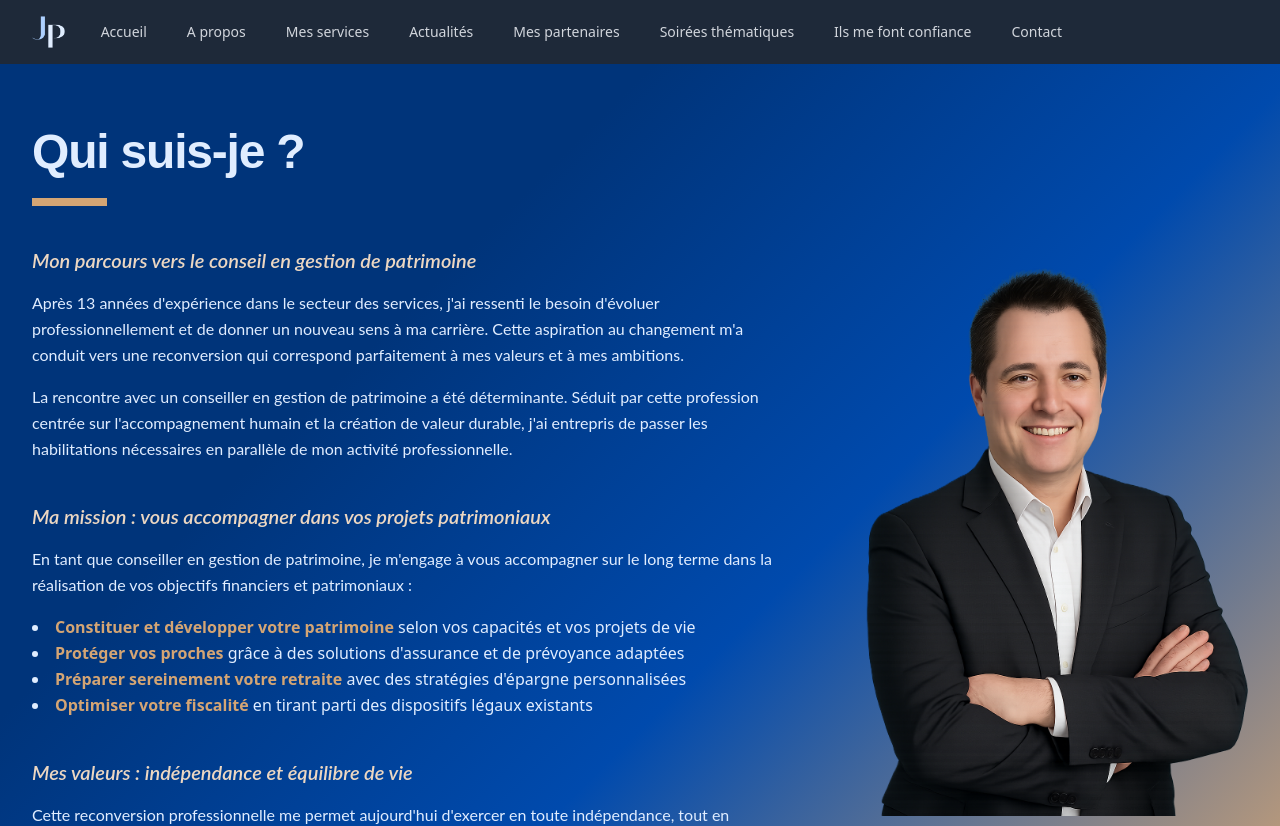
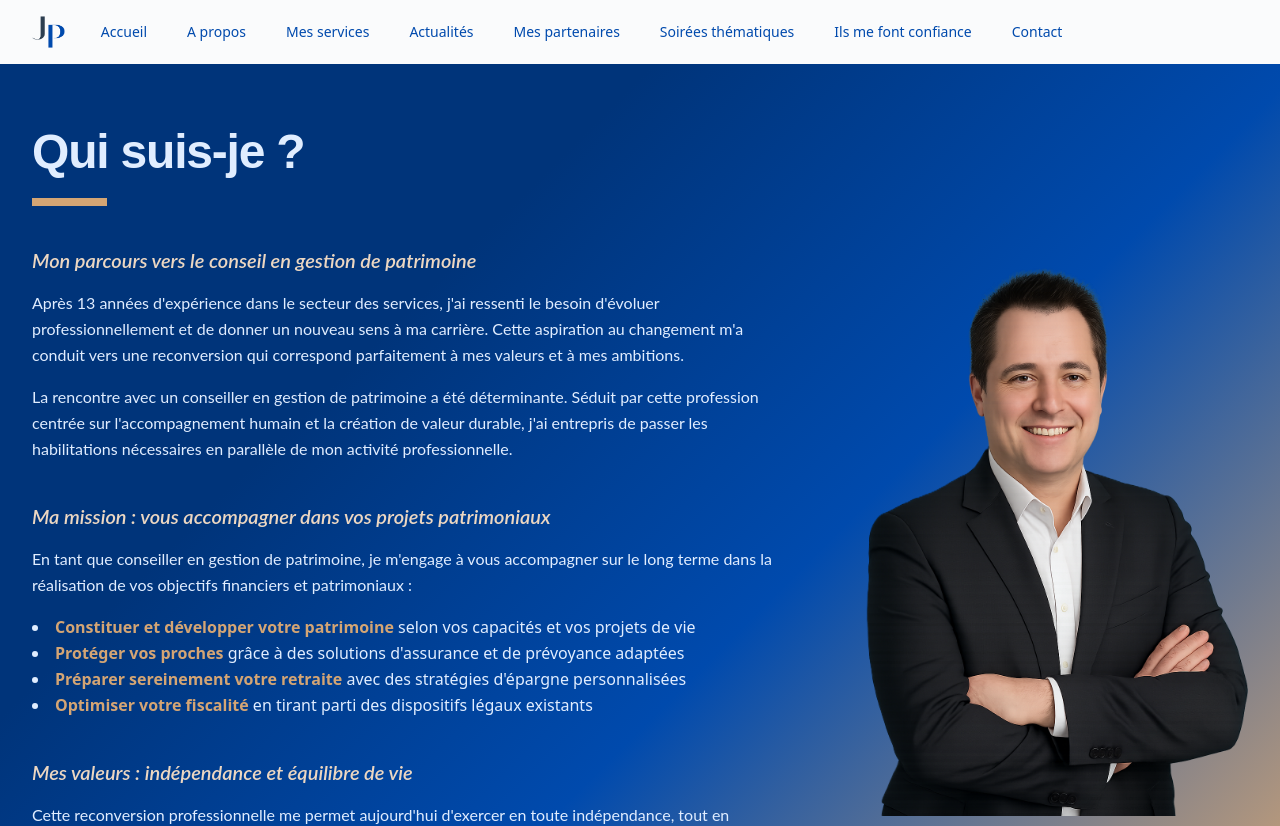
Before and after one commit to GhislaineAybram/cgp, an Angular app: page / in a window 1280 px wide. Shown: the top 826 px of the page. Built offline with nearby package versions, Linux system fonts and the light colour scheme; no server answers; the database is empty.

Commit message:
light header

```diff
--- a/src/app/core/footer/footer.component.html
+++ b/src/app/core/footer/footer.component.html
@@ -1,24 +1,24 @@
 <div
-  class="footer w-full z-10 font-body text-gray-300 bg-gray-800 text-sm font-medium p-4 flex flex-col items-center"
+  class="footer w-full z-10 font-body color-grey-very-light bg-grey-dark text-sm font-medium p-4 flex flex-col items-center"
 >
   <div
     class="cursor-pointer flex flex-col md:flex-row items-center justify-center max-w-7xl mx-auto md:space-y-0 md:space-x-4"
   >
     <p
       routerLink="/legal"
-      class="px-3 py-2 rounded-md hover:bg-gray-700 hover:text-white"
+      class="px-3 py-2 rounded-md hover-bg-black"
     >
       {{ legal }}
     </p>
     <p
       routerLink="/privacy"
-      class="px-3 py-2 rounded-md hover:bg-gray-700 hover:text-white"
+      class="px-3 py-2 rounded-md hover-bg-black"
     >
       {{ privacy }}
     </p>
     <p
       routerLink="/contact"
-      class="px-3 py-2 rounded-md hover:bg-gray-700 hover:text-white"
+      class="px-3 py-2 rounded-md hover-bg-black"
     >
       {{ contact }}
     </p>
@@ -28,7 +28,7 @@
       target="_blank"
       aria-label="Aller vers ma page Facebook"
       rel="noopener noreferrer"
-      class="[&>svg]:h-4 [&>svg]:w-4 px-3 py-2 rounded-md hover:bg-gray-700 hover:text-white"
+      class="[&>svg]:h-4 [&>svg]:w-4 px-3 py-2 rounded-md hover-bg-black"
     >
       <svg
         xmlns="http://www.w3.org/2000/svg"
--- a/src/app/core/header/header.component.html
+++ b/src/app/core/header/header.component.html
@@ -1,9 +1,9 @@
- <nav class="bg-gray-800">
+ <nav class="color-blue">
   <div class="mx-auto max-w-7xl px-2 sm:px-6 lg:px-8">
     <div class="relative flex h-16 items-center justify-between">
       <div class="absolute inset-y-0 left-0 flex items-center sm:hidden">
         <!-- Mobile menu button-->
-        <button type="button" (click)="isMenuOpen = !isMenuOpen" class="relative inline-flex items-center justify-center rounded-md p-2 text-gray-400 hover:bg-gray-700 hover:text-white focus:ring-2 focus:ring-white focus:outline-hidden focus:ring-inset" aria-controls="mobile-menu" aria-expanded="false">
+        <button type="button" (click)="isMenuOpen = !isMenuOpen" class="relative inline-flex items-center justify-center rounded-md p-2 color-blue hover-bg-blue-very-light focus:ring-2 focus:ring-white focus:outline-hidden focus:ring-inset" aria-controls="mobile-menu" aria-expanded="false">
           <span class="absolute -inset-0.5"></span>
           <span class="sr-only">Open main menu</span>
           <!-- Icon when menu is closed. -->
@@ -22,16 +22,16 @@
         </div>
         <div class="hidden sm:ml-6 sm:block">
           <div class="flex space-x-4">
-            <!-- Current: "bg-gray-900 text-white", Default: "text-gray-300 hover:bg-gray-700 hover:text-white" -->
+            <!-- Current: "bg-gray-900 text-white", Default: "text-gray-300 hover-bg-blue-very-light" -->
             <!-- <a href="#" class="rounded-md bg-gray-900 px-3 py-2 text-sm font-medium text-white" aria-current="page">{{ homepage }}</a> -->
-            <a routerLink="" class="rounded-md px-3 py-2 text-sm font-medium text-gray-300 hover:bg-gray-700 hover:text-white">{{ homepage }}</a>
-            <a [routerLink]="['/']" fragment="about" class="rounded-md px-3 py-2 text-sm font-medium text-gray-300 hover:bg-gray-700 hover:text-white">{{ about }}</a>
-            <a [routerLink]="['/']" fragment="pillars" class="rounded-md px-3 py-2 text-sm font-medium text-gray-300 hover:bg-gray-700 hover:text-white">{{ pillars }}</a>
-            <a [routerLink]="['/']" fragment="news" class="rounded-md px-3 py-2 text-sm font-medium text-gray-300 hover:bg-gray-700 hover:text-white">{{ news }}</a>
-            <a [routerLink]="['/']" fragment="medias" class="rounded-md px-3 py-2 text-sm font-medium text-gray-300 hover:bg-gray-700 hover:text-white">{{ medias }}</a>
-            <a [routerLink]="['/']" fragment="events" class="rounded-md px-3 py-2 text-sm font-medium text-gray-300 hover:bg-gray-700 hover:text-white">{{ events }}</a>
-            <a [routerLink]="['/']" fragment="testimonial" class="rounded-md px-3 py-2 text-sm font-medium text-gray-300 hover:bg-gray-700 hover:text-white">{{ feedback }}</a>
-            <a routerLink="/contact" class="rounded-md px-3 py-2 text-sm font-medium text-gray-300 hover:bg-gray-700 hover:text-white">{{ contact }}</a>
+            <a routerLink="" class="rounded-md px-3 py-2 text-sm font-medium hover-bg-blue-very-light">{{ homepage }}</a>
+            <a [routerLink]="['/']" fragment="about" class="rounded-md px-3 py-2 text-sm font-medium hover-bg-blue-very-light">{{ about }}</a>
+            <a [routerLink]="['/']" fragment="pillars" class="rounded-md px-3 py-2 text-sm font-medium hover-bg-blue-very-light">{{ pillars }}</a>
+            <a [routerLink]="['/']" fragment="news" class="rounded-md px-3 py-2 text-sm font-medium hover-bg-blue-very-light">{{ news }}</a>
+            <a [routerLink]="['/']" fragment="medias" class="rounded-md px-3 py-2 text-sm font-medium hover-bg-blue-very-light">{{ medias }}</a>
+            <a [routerLink]="['/']" fragment="events" class="rounded-md px-3 py-2 text-sm font-medium hover-bg-blue-very-light">{{ events }}</a>
+            <a [routerLink]="['/']" fragment="testimonial" class="rounded-md px-3 py-2 text-sm font-medium hover-bg-blue-very-light">{{ feedback }}</a>
+            <a routerLink="/contact" class="rounded-md px-3 py-2 text-sm font-medium hover-bg-blue-very-light">{{ contact }}</a>
           </div>
         </div>
       </div>
@@ -41,16 +41,16 @@
   <!-- Mobile menu, show/hide based on menu state. -->
   <div class="sm:hidden" id="mobile-menu" [class.block]="isMenuOpen" [class.hidden]="!isMenuOpen">
     <div class="space-y-1 px-2 pt-2 pb-3">
-      <!-- Current: "bg-gray-900 text-white", Default: "text-gray-300 hover:bg-gray-700 hover:text-white" -->
+      <!-- Current: "bg-gray-900 text-white", Default: "text-gray-300 hover-bg-blue-very-light" -->
       <!-- <a href="#" class="block rounded-md bg-gray-900 px-3 py-2 text-base font-medium text-white" aria-current="page">{{ presentation }}</a> -->
-      <a routerLink="" (click)="isMenuOpen = false" class="block rounded-md px-3 py-2 text-base font-medium text-gray-300 hover:bg-gray-700 hover:text-white">{{ homepage }}</a>
-      <a (click)="goTo('about')" class="block rounded-md px-3 py-2 text-base font-medium text-gray-300 hover:bg-gray-700 hover:text-white">{{ about }}</a>
-      <a (click)="goTo('pillars')" class="block rounded-md px-3 py-2 text-base font-medium text-gray-300 hover:bg-gray-700 hover:text-white">{{ pillars }}</a>
-      <a (click)="goTo('news')" class="block rounded-md px-3 py-2 text-base font-medium text-gray-300 hover:bg-gray-700 hover:text-white">{{ news }}</a>
-      <a (click)="goTo('medias')" class="block rounded-md px-3 py-2 text-base font-medium text-gray-300 hover:bg-gray-700 hover:text-white">{{ medias }}</a>
-      <a (click)="goTo('events')" class="block rounded-md px-3 py-2 text-base font-medium text-gray-300 hover:bg-gray-700 hover:text-white">{{ events }}</a>
-      <a (click)="goTo('testimonial')" class="block rounded-md px-3 py-2 text-base font-medium text-gray-300 hover:bg-gray-700 hover:text-white">{{ feedback }}</a>
-      <a routerLink="/contact" (click)="isMenuOpen = false" class="block rounded-md px-3 py-2 text-base font-medium text-gray-300 hover:bg-gray-700 hover:text-white">{{ contact }}</a>
+      <a routerLink="" (click)="isMenuOpen = false" class="block rounded-md px-3 py-2 text-base font-medium hover-bg-blue-very-light">{{ homepage }}</a>
+      <a (click)="goTo('about')" class="block rounded-md px-3 py-2 text-base font-medium hover-bg-blue-very-light">{{ about }}</a>
+      <a (click)="goTo('pillars')" class="block rounded-md px-3 py-2 text-base font-medium hover-bg-blue-very-light">{{ pillars }}</a>
+      <a (click)="goTo('news')" class="block rounded-md px-3 py-2 text-base font-medium hover-bg-blue-very-light">{{ news }}</a>
+      <a (click)="goTo('medias')" class="block rounded-md px-3 py-2 text-base font-medium hover-bg-blue-very-light">{{ medias }}</a>
+      <a (click)="goTo('events')" class="block rounded-md px-3 py-2 text-base font-medium hover-bg-blue-very-light">{{ events }}</a>
+      <a (click)="goTo('testimonial')" class="block rounded-md px-3 py-2 text-base font-medium hover-bg-blue-very-light">{{ feedback }}</a>
+      <a routerLink="/contact" (click)="isMenuOpen = false" class="block rounded-md px-3 py-2 text-base font-medium hover-bg-blue-very-light">{{ contact }}</a>
     </div>
   </div>
 </nav>
--- a/src/app/core/header/header.component.ts
+++ b/src/app/core/header/header.component.ts
@@ -32,7 +32,7 @@ export class HeaderComponent implements OnInit {
 
   ngOnInit(): void {
     this.isMenuOpen = false;
-    this.logo = 'assets/logo-mini-dark-mode.png';
+    this.logo = 'assets/logo-mini-light-mode.png';
     this.alt = 'logo site';
     this.homepage = 'Accueil';
     this.about = 'A propos';
--- a/src/styles.scss
+++ b/src/styles.scss
@@ -63,6 +63,13 @@ body {
 .color-grey-light {
   color: $color-grey-300;
 }
+.color-grey-very-light {
+  color: $color-grey-100;
+}
+.hover-bg-black:hover {
+  background-color: $color-black;
+  color: $color-white;
+}
 .color-white {
   color: $color-white;
 }
@@ -76,6 +83,10 @@ body {
 .bg-blue-very-light {
   background-color: $color-blue-100;
 }
+.hover-bg-blue-very-light:hover {
+  background-color: $color-blue-100;
+  color: $color-blue-800;
+}
 .bg-blue-light {
   background-color: $color-blue-200;
 }
@@ -84,6 +95,9 @@ body {
 }
 .bg-grey-very-light {
   background-color: $color-grey-100;
+}
+.bg-grey-dark {
+  background-color: $color-grey-800;
 }
 
 // title decoration
```
